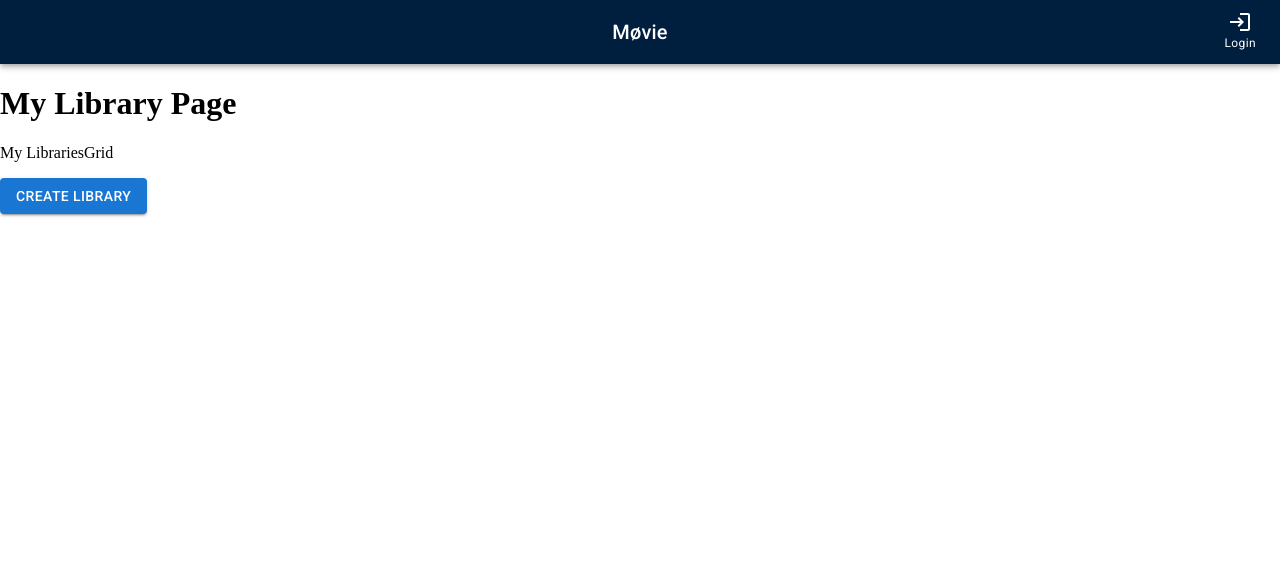
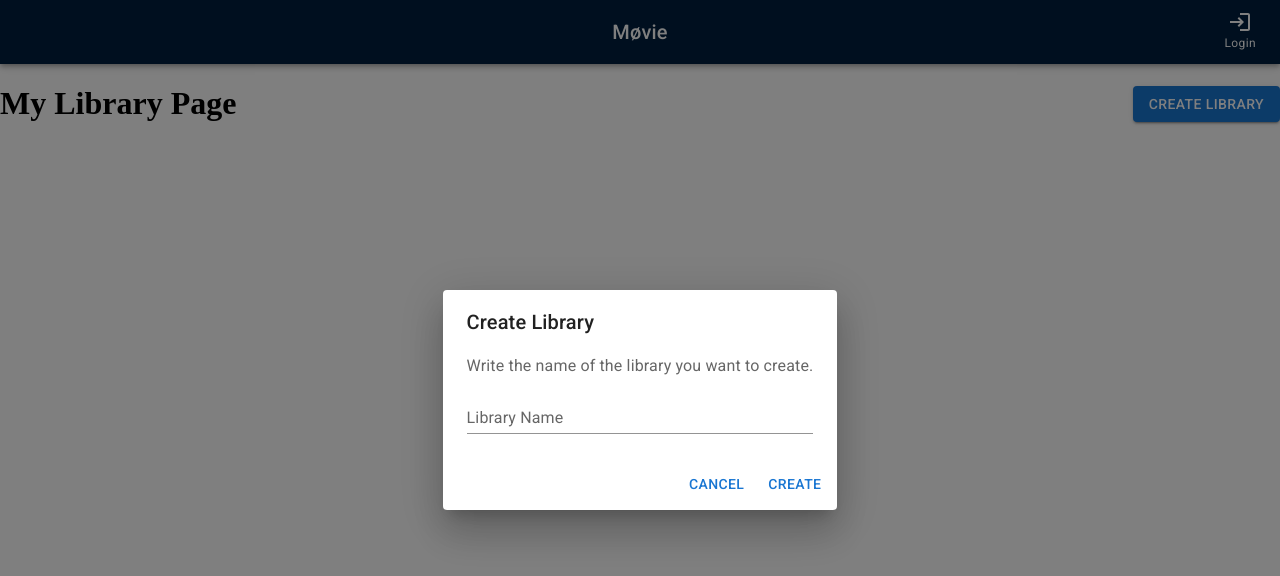
Before and after one commit to jmnorheim/Movi.com, a React (Vite) app in the folder frontend/: page /project2/my-library in a window 1280 px wide. Both pictures are taken after a click on the button "CREATE LIBRARY". Shown: the top 576 px of the page. Built offline with nearby package versions, Linux system fonts and the light colour scheme.

Commit message:
feat: :sparkles: Add creation of libraries
Add creation of libraries as well as alot of stayling

#15

```diff
--- /dev/null
+++ b/frontend/src/components/myLibrariesGrid/MyLibrariesGrid.css
@@ -0,0 +1,29 @@
+/* Main grid setup for large screens */
+.MyLibrariesGrid {
+  display: grid;
+  grid-template-columns: repeat(auto-fill, minmax(200px, 1fr));
+  gap: 40px; /* You can adjust this gap for spacing between grid items */
+  justify-content: center; /* This centers the grid items when there's remaining space */
+  max-width: 100%;
+  overflow: hidden;
+  padding-left: 10%;
+  padding-right: 10%;
+  padding-top: 6%;
+}
+
+/* Adjust grid for screens 600px or smaller */
+@media (max-width: 600px) {
+  .MyLibrariesGrid {
+    /* grid-template-columns: 1fr; Stacks items in a single column */
+    /* margin: 0 auto; */
+  }
+}
+
+/*Styling for each individual container - You can adjust as necessary
+.MyLibraryContainer {
+  max-width: 400px;
+  max-height: 400px;
+  min-width: 200px;
+  min-height: 200px;
+  /* Additional styles can be added if necessary */
+/*}
--- a/frontend/src/components/myLibrariesGrid/MyLibrariesGrid.tsx
+++ b/frontend/src/components/myLibrariesGrid/MyLibrariesGrid.tsx
@@ -1,48 +1,20 @@
-import { useEffect, useState } from "react";
-import MyLibary from "../myLibrary/MyLibrary";
 import { Library, User } from "../../interfaces";
-import { useAuth } from "../../AuthContext";
 import { Link } from "react-router-dom";
+import MyLibaryContainer from "../myLibraryContainer/MyLibraryContainer";
+import "./MyLibrariesGrid.css";
 
-const MyLibrariesGrid = () => {
-  const [libraries, setLibraries] = useState<Library[] | null>(null);
-  const { email } = useAuth();
-
-  const getUserLibraries = () => {
-    const libraries: Library[] = [];
-    const usersJSON = localStorage.getItem("users");
-
-    let users: User[] = [];
-    if (usersJSON && typeof JSON.parse(usersJSON) === typeof users) {
-      // eslint-disable-next-line @typescript-eslint/no-unsafe-assignment
-      users = JSON.parse(usersJSON);
-    }
-    const currentUser = users.find((user: User) => user.email === email);
-
-    if (currentUser) {
-      const favLibrary: Library = {
-        name: "Favorites",
-        movies: currentUser.favorites,
-      };
-      libraries.push(favLibrary);
-      libraries.push(...currentUser.library);
-      setLibraries(libraries);
-    }
-  };
-
-  useEffect(() => {
-    getUserLibraries();
-  });
-
+interface MyLibrariesGridProps {
+  libraries: Library[] | null;
+}
+const MyLibrariesGrid = ({ libraries }: MyLibrariesGridProps) => {
   return (
-    <>
-      <p>My LibrariesGrid</p>
+    <div className="MyLibrariesGrid">
       {libraries?.map((library, index) => (
         <Link to={"/library/" + library.name} key={index}>
-          <MyLibary library={library} />
+          <MyLibaryContainer library={library} />
         </Link>
       ))}
-    </>
+    </div>
   );
 };
 
--- /dev/null
+++ b/frontend/src/components/myLibraryContainer/MyLibraryContainer.css
@@ -0,0 +1,27 @@
+.Library {
+  display: grid; /* Use grid instead of flex for the main container */
+  grid-template-rows: 80% 20%; /* Define the two rows */
+  max-width: 400px;
+  max-height: 400px;
+  min-width: 200px;
+  min-height: 200px;
+  border: 2px solid #000;
+  overflow: hidden;
+  border-radius: 20px;
+}
+
+.Library img {
+  display: block;
+  width: 100%;
+  height: 100%; /* The image will fill the grid cell */
+  object-fit: cover;
+}
+
+.Library h3 {
+  display: flex;
+  justify-content: center;
+  align-items: center;
+  text-align: center;
+  margin: 0;
+  width: 100%;
+}
--- /dev/null
+++ b/frontend/src/pages/MyLibraryPage/MyLibraryPage.css
@@ -0,0 +1,15 @@
+.mylibraryTop {
+  display: flex;
+  justify-content: space-between;
+  align-items: center;
+}
+.createLibraryButton {
+  margin-right: 10px;
+}
+
+@media (max-width: 600px) {
+  .mylibraryTop {
+    flex-direction: column; /* stacks children vertically */
+    align-items: center; /* aligns them to the left */
+  }
+}
--- a/frontend/src/pages/MyLibraryPage/MyLibraryPage.tsx
+++ b/frontend/src/pages/MyLibraryPage/MyLibraryPage.tsx
@@ -1,16 +1,135 @@
-import { Button } from "@mui/material";
+import {
+  Button,
+  Dialog,
+  DialogActions,
+  DialogContent,
+  DialogContentText,
+  DialogTitle,
+  TextField,
+} from "@mui/material";
 import MyLibrariesGrid from "../../components/myLibrariesGrid/MyLibrariesGrid";
+import { useEffect, useState } from "react";
+import { Library, User } from "../../interfaces";
+import { useAuth } from "../../AuthContext";
+import "./MyLibraryPage.css";
 
 /**
  * Render the MyLibaryPage component.
  * @returns {React.Component}
  */
 const MyLibraryPage: React.FC = () => {
+  const [dialogForm, setDialogForm] = useState(false);
+  const [nameOfLibrary, setNameOfLibrary] = useState("");
+  const [libraries, setLibraries] = useState<Library[] | null>(null);
+  const { email } = useAuth();
+
+  const getUserLibraries = () => {
+    const libraries: Library[] = [];
+    const usersJSON = localStorage.getItem("users");
+
+    let users: User[] = [];
+    if (usersJSON && typeof JSON.parse(usersJSON) === typeof users) {
+      // eslint-disable-next-line @typescript-eslint/no-unsafe-assignment
+      users = JSON.parse(usersJSON);
+    }
+    const currentUser = users.find((user: User) => user.email === email);
+
+    if (currentUser) {
+      const favLibrary: Library = {
+        name: "Favorites",
+        movies: currentUser.favorites,
+      };
+      libraries.push(favLibrary);
+      libraries.push(...currentUser.library);
+      setLibraries(libraries);
+    }
+  };
+
+  const addLiabrary = (name: string) => {
+    const usersJSON = localStorage.getItem("users");
+
+    let users: User[] = [];
+    if (usersJSON && typeof JSON.parse(usersJSON) === typeof users) {
+      // eslint-disable-next-line @typescript-eslint/no-unsafe-assignment
+      users = JSON.parse(usersJSON);
+    }
+    const currentUser = users.find((user: User) => user.email === email);
+
+    if (!currentUser) {
+      return;
+    }
+
+    if (currentUser) {
+      const newLibrary: Library = {
+        name: name,
+        movies: [],
+      };
+      currentUser.library.push(newLibrary);
+    }
+
+    // Find the index of the current user in the users array
+    const userIndex = users.findIndex((user: User) => user.email === email);
+
+    // Update the user's data in the array
+    users[userIndex] = currentUser;
+
+    // Save the updated users array back to localStorage
+    localStorage.setItem("users", JSON.stringify(users));
+    getUserLibraries();
+    console.log("Library has been added");
+  };
+
+  useEffect(() => {
+    getUserLibraries();
+  }, [email]);
+
   return (
     <>
-      <h1>My Library Page</h1>
-      <MyLibrariesGrid />
-      <Button variant="contained">Create Library</Button>
+      <div className="mylibraryTop">
+        <h1>My Library Page</h1>
+
+        <Button
+          className="createLibraryButton"
+          variant="contained"
+          onClick={() => {
+            setDialogForm(true);
+          }}
+        >
+          Create Library
+        </Button>
+      </div>
+      <MyLibrariesGrid libraries={libraries} />
+
+      <Dialog open={dialogForm} onClose={() => setDialogForm(false)}>
+        <DialogTitle>Create Library</DialogTitle>
+        <DialogContent>
+          <DialogContentText>
+            Write the name of the library you want to create.
+          </DialogContentText>
+          <TextField
+            autoFocus
+            margin="dense"
+            id="name"
+            label="Library Name"
+            type="name"
+            fullWidth
+            variant="standard"
+            value={nameOfLibrary}
+            onChange={(e) => setNameOfLibrary(e.target.value)}
+          />
+        </DialogContent>
+        <DialogActions>
+          <Button onClick={() => setDialogForm(false)}>Cancel</Button>
+          <Button
+            onClick={() => {
+              addLiabrary(nameOfLibrary);
+              setDialogForm(false);
+            }}
+          >
+            Create
+          </Button>
+        </DialogActions>
+      </Dialog>
     </>
   );
 };
```
Also changed, not shown: frontend/src/components/myLibraryContainer/MyLibraryContainer.tsx (renamed from frontend/src/components/myLibrary/MyLibrary.tsx, +4 -4 lines).
